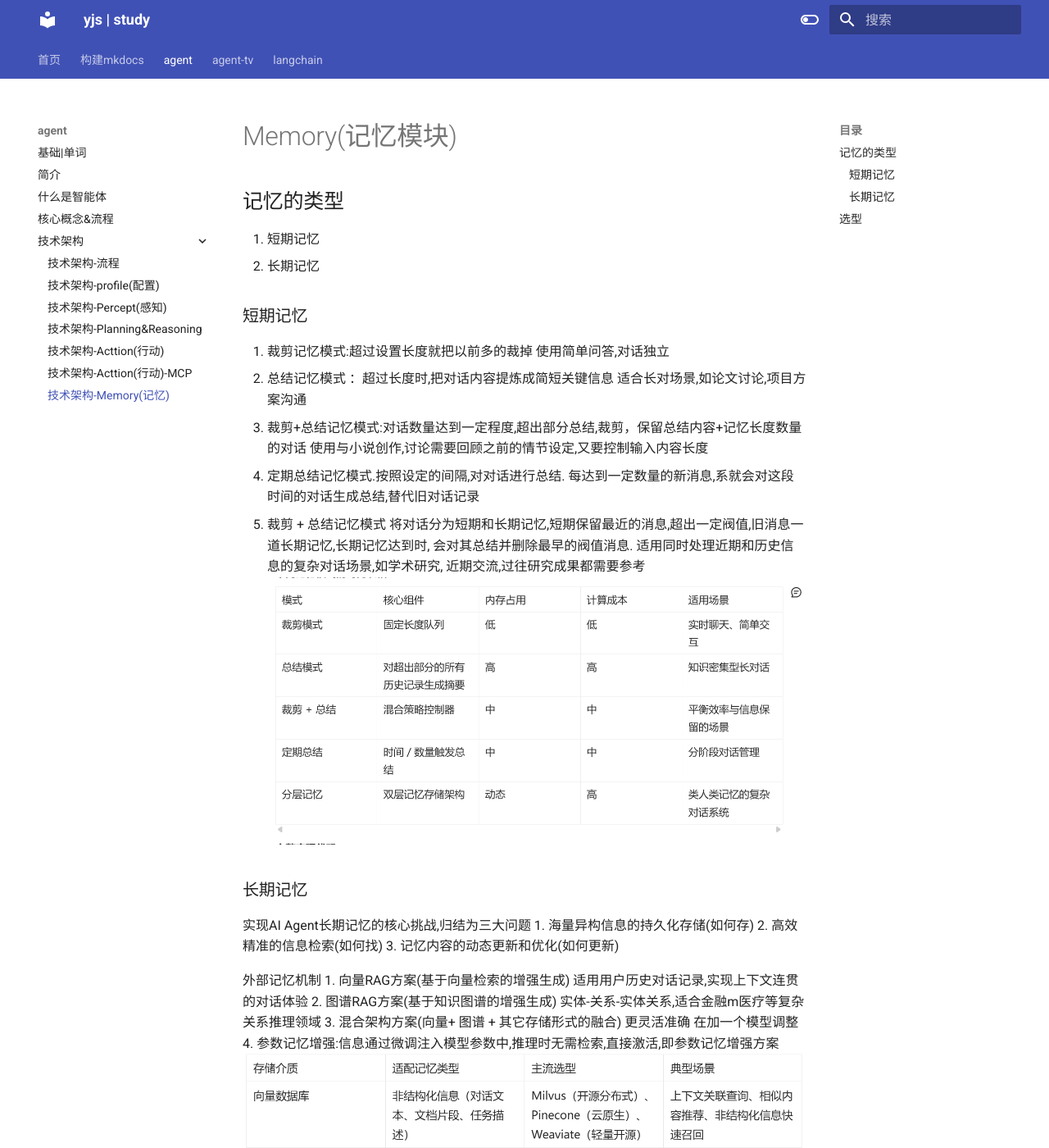
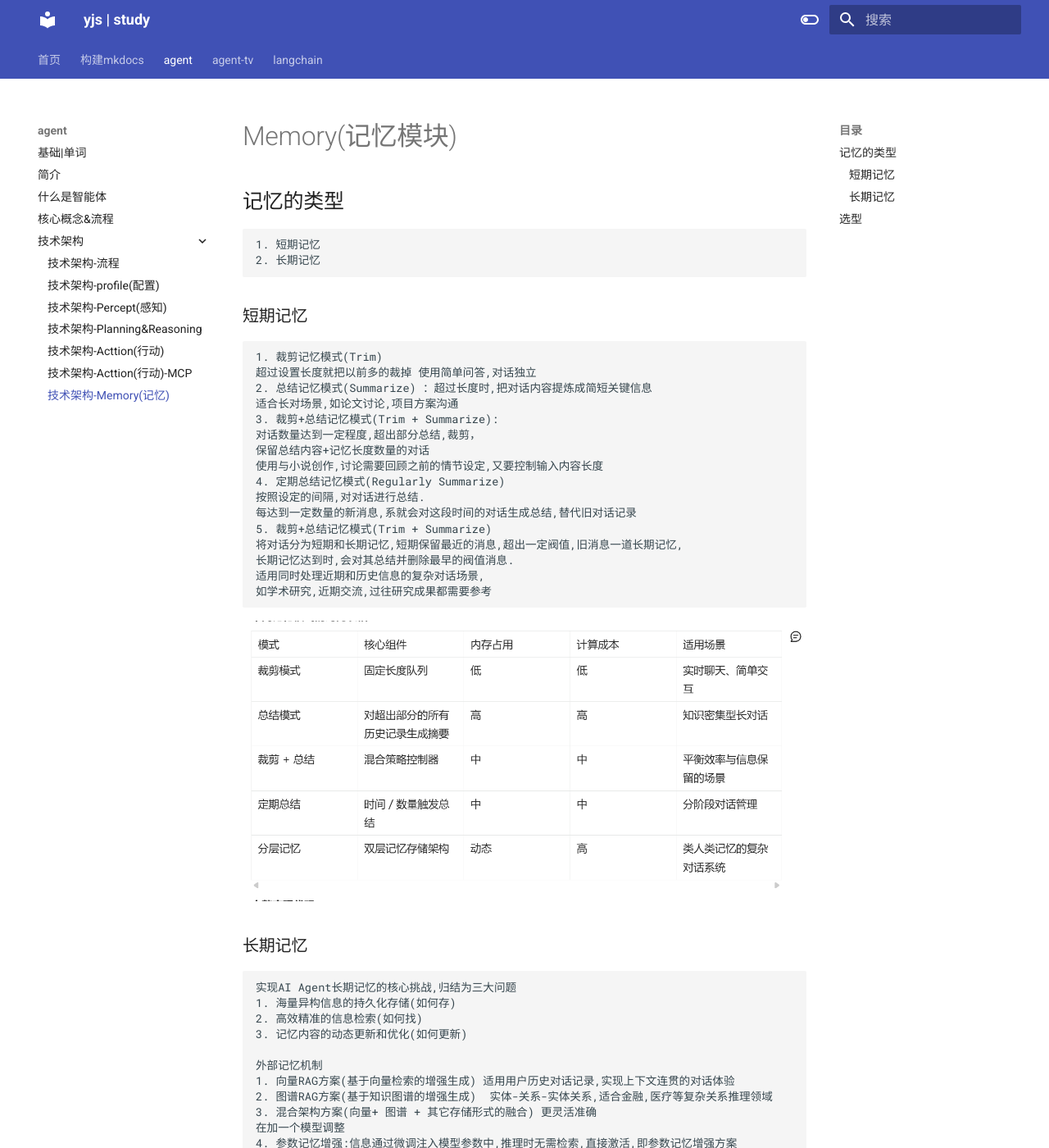
Before and after one commit to yang3406/langchain-learning, an MkDocs documentation site: the page built from docs/agent/10-技术架构-Memory(记忆).md, in a window 1280 px wide and 1400 px high. Shown: the whole window at 82% size. Built offline with MkDocs 1.6.1 and Material for MkDocs 9.7.7, drawn with Linux system fonts in a browser that asks for light colours; old or Windows-style settings are respelled for this version of MkDocs.

Commit message:
完善功能

````diff
--- a/docs/agent/10-技术架构-Memory(记忆).md
+++ b/docs/agent/10-技术架构-Memory(记忆).md
@@ -1,24 +1,35 @@
 # Memory(记忆模块)
 
 ## 记忆的类型
+```
 1. 短期记忆
 2. 长期记忆
+```
 
 ### 短期记忆
-1. 裁剪记忆模式:超过设置长度就把以前多的裁掉 使用简单问答,对话独立
-2. 总结记忆模式 ：超过长度时,把对话内容提炼成简短关键信息 适合长对场景,如论文讨论,项目方案沟通
-3. 裁剪+总结记忆模式:对话数量达到一定程度,超出部分总结,裁剪，保留总结内容+记忆长度数量的对话
+```
+1. 裁剪记忆模式(Trim)
+超过设置长度就把以前多的裁掉 使用简单问答,对话独立
+2. 总结记忆模式(Summarize) ：超过长度时,把对话内容提炼成简短关键信息
+适合长对场景,如论文讨论,项目方案沟通
+3. 裁剪+总结记忆模式(Trim + Summarize):
+对话数量达到一定程度,超出部分总结,裁剪，
+保留总结内容+记忆长度数量的对话
 使用与小说创作,讨论需要回顾之前的情节设定,又要控制输入内容长度
-4. 定期总结记忆模式.按照设定的间隔,对对话进行总结.
+4. 定期总结记忆模式(Regularly Summarize)
+按照设定的间隔,对对话进行总结.
 每达到一定数量的新消息,系就会对这段时间的对话生成总结,替代旧对话记录
-5. 裁剪 + 总结记忆模式
-将对话分为短期和长期记忆,短期保留最近的消息,超出一定阀值,旧消息一道长期记忆,长期记忆达到时,
-会对其总结并删除最早的阀值消息. 适用同时处理近期和历史信息的复杂对话场景,如学术研究,
-近期交流,过往研究成果都需要参考
+5. 裁剪+总结记忆模式(Trim + Summarize)
+将对话分为短期和长期记忆,短期保留最近的消息,超出一定阀值,旧消息一道长期记忆,
+长期记忆达到时,会对其总结并删除最早的阀值消息.
+适用同时处理近期和历史信息的复杂对话场景,
+如学术研究,近期交流,过往研究成果都需要参考
+```
 ![alt text](image-29.png)
 
 
 ### 长期记忆
+```
 实现AI Agent长期记忆的核心挑战,归结为三大问题
 1. 海量异构信息的持久化存储(如何存)
 2. 高效精准的信息检索(如何找)
@@ -26,10 +37,11 @@
 
 外部记忆机制
 1. 向量RAG方案(基于向量检索的增强生成) 适用用户历史对话记录,实现上下文连贯的对话体验
-2. 图谱RAG方案(基于知识图谱的增强生成)  实体-关系-实体关系,适合金融m医疗等复杂关系推理领域
+2. 图谱RAG方案(基于知识图谱的增强生成)  实体-关系-实体关系,适合金融,医疗等复杂关系推理领域
 3. 混合架构方案(向量+ 图谱 + 其它存储形式的融合) 更灵活准确
 在加一个模型调整
 4. 参数记忆增强:信息通过微调注入模型参数中,推理时无需检索,直接激活,即参数记忆增强方案
+```
 ![alt text](image-30.png)
 
 ## 选型
````
